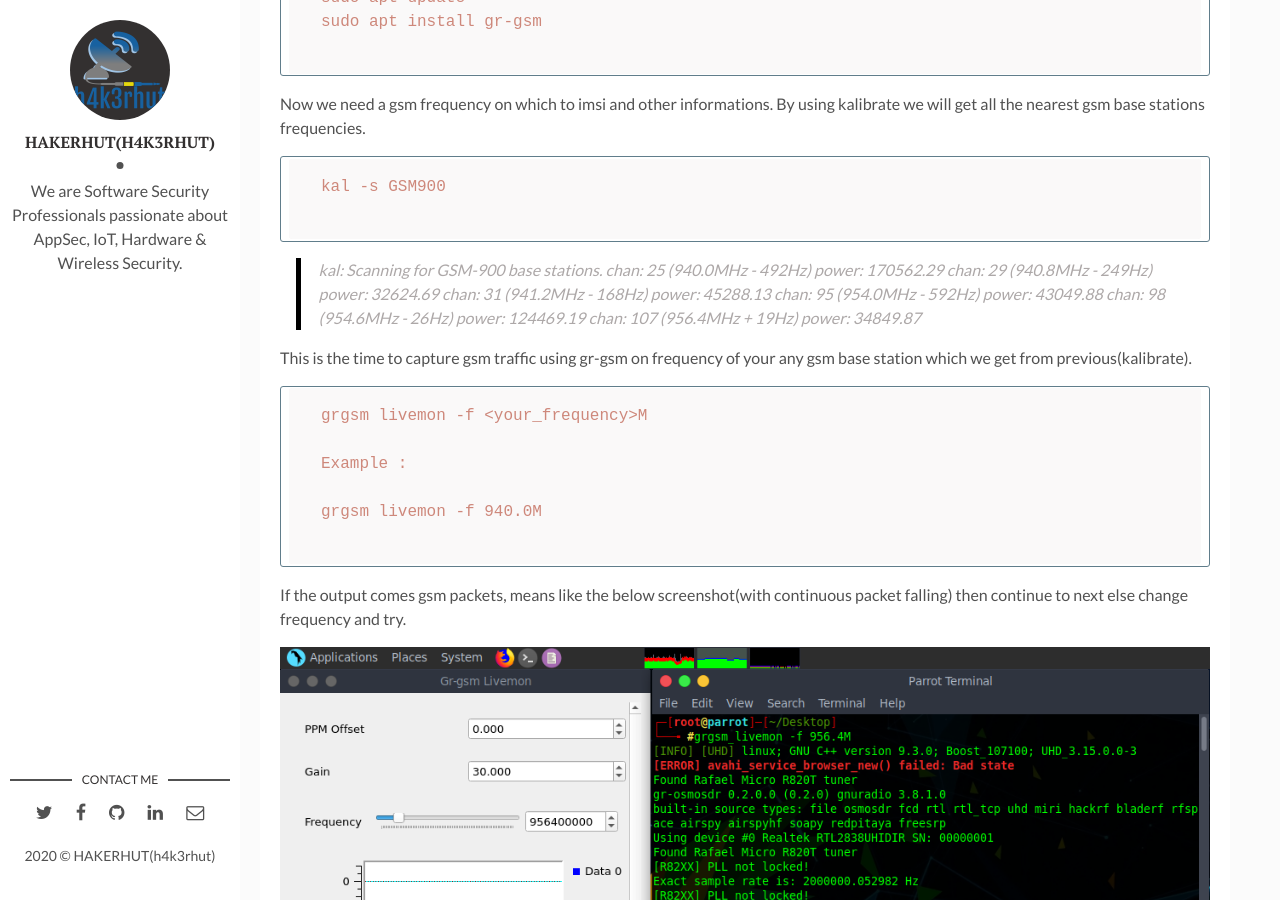
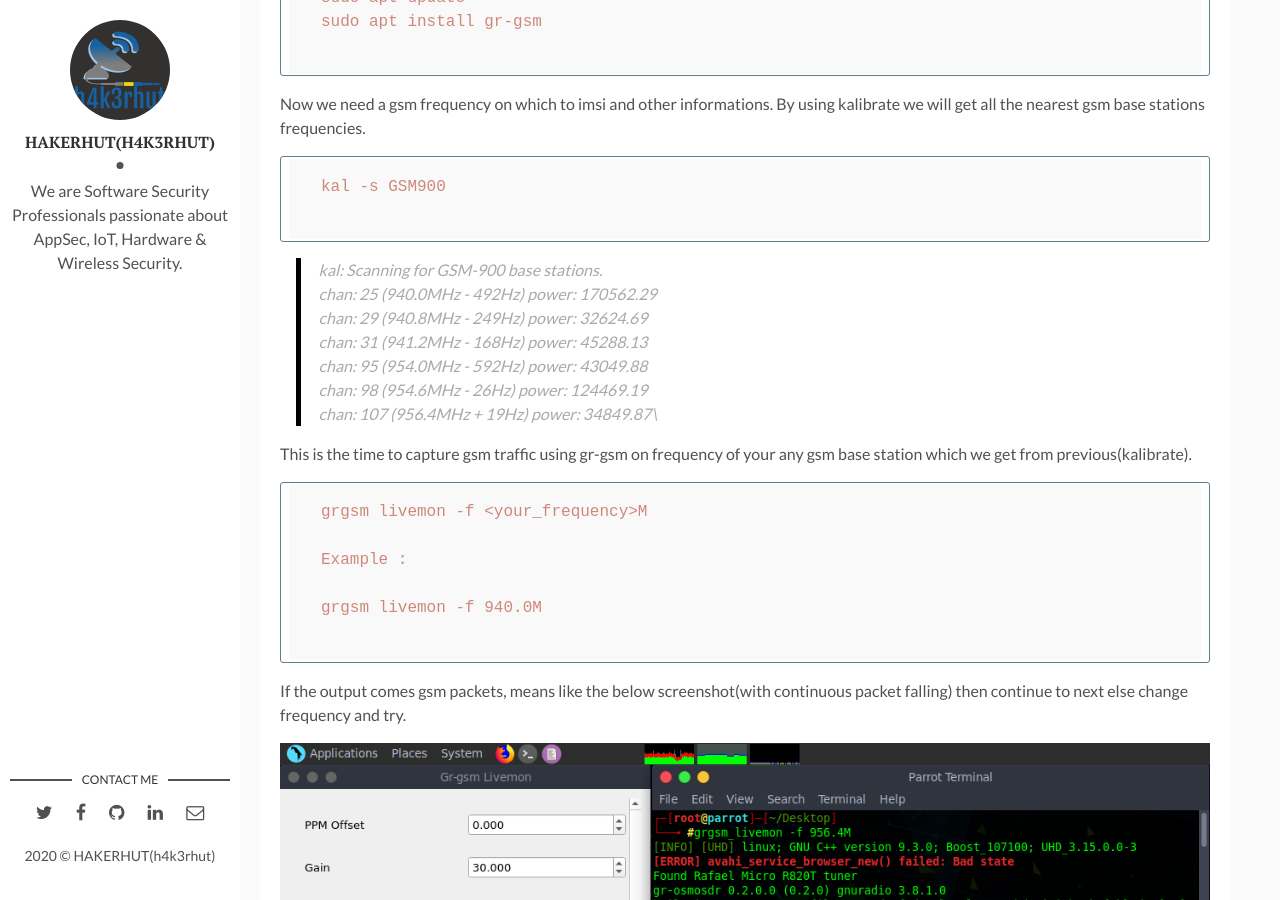
Before and after one commit to h4k3rhut/hackerhut, a Jekyll site: the page built from _posts/2020-09-05-gms_sniffing_rtl-sdr.markdown, in a window 1280 px wide and 900 px high, scrolled down 1908 px. Built offline with Jekyll 4.4.1, drawn with Linux system fonts in a browser that asks for light colours; comment, search, counter and statistics services are not loaded; some of the changed text lies outside the part shown.

````diff
--- a/_posts/2020-09-05-gms_sniffing_rtl-sdr.markdown
+++ b/_posts/2020-09-05-gms_sniffing_rtl-sdr.markdown
@@ -67,13 +67,13 @@ kal -s GSM900
 
 ```
 
->kal: Scanning for GSM-900 base stations.
-        chan: 25 (940.0MHz - 492Hz)	power: 170562.29
-	chan: 29 (940.8MHz - 249Hz)	power: 32624.69
-	chan: 31 (941.2MHz - 168Hz)	power: 45288.13
-	chan: 95 (954.0MHz - 592Hz)	power: 43049.88
-	chan: 98 (954.6MHz -  26Hz)	power: 124469.19
-	chan: 107 (956.4MHz +  19Hz)	power: 34849.87
+>kal: Scanning for GSM-900 base stations.\
+        chan: 25 (940.0MHz - 492Hz)	power: 170562.29\
+	chan: 29 (940.8MHz - 249Hz)	power: 32624.69\
+	chan: 31 (941.2MHz - 168Hz)	power: 45288.13\
+	chan: 95 (954.0MHz - 592Hz)	power: 43049.88\
+	chan: 98 (954.6MHz -  26Hz)	power: 124469.19\
+	chan: 107 (956.4MHz +  19Hz)	power: 34849.87\
 
 This is the time to capture gsm traffic using gr-gsm on frequency of your any gsm base station which we get from previous(kalibrate).
 
@@ -96,10 +96,10 @@ It's time to get the IMSI. The simplest and tricky way is to use wireshark.
 
 But we will use an program to capture the IMSI and other information in a systematic manner. We will get the below information along with the IMSI from the program.
 
-**MCC : Mobile country code.**
-**MNC : Mobile network code.**
-**CellID : Cell identifier, in decimal format.**
-**LAC : Location area code, in hexadecimal format.**
+**MCC : Mobile country code.**\
+**MNC : Mobile network code.**\
+**CellID : Cell identifier, in decimal format.**\
+**LAC : Location area code, in hexadecimal format.**\
 
 ### IMSI-Catcher
 
````
Also changed, not shown: other parts of _posts/2020-09-05-gms_sniffing_rtl-sdr.markdown (+3 -1 lines).
